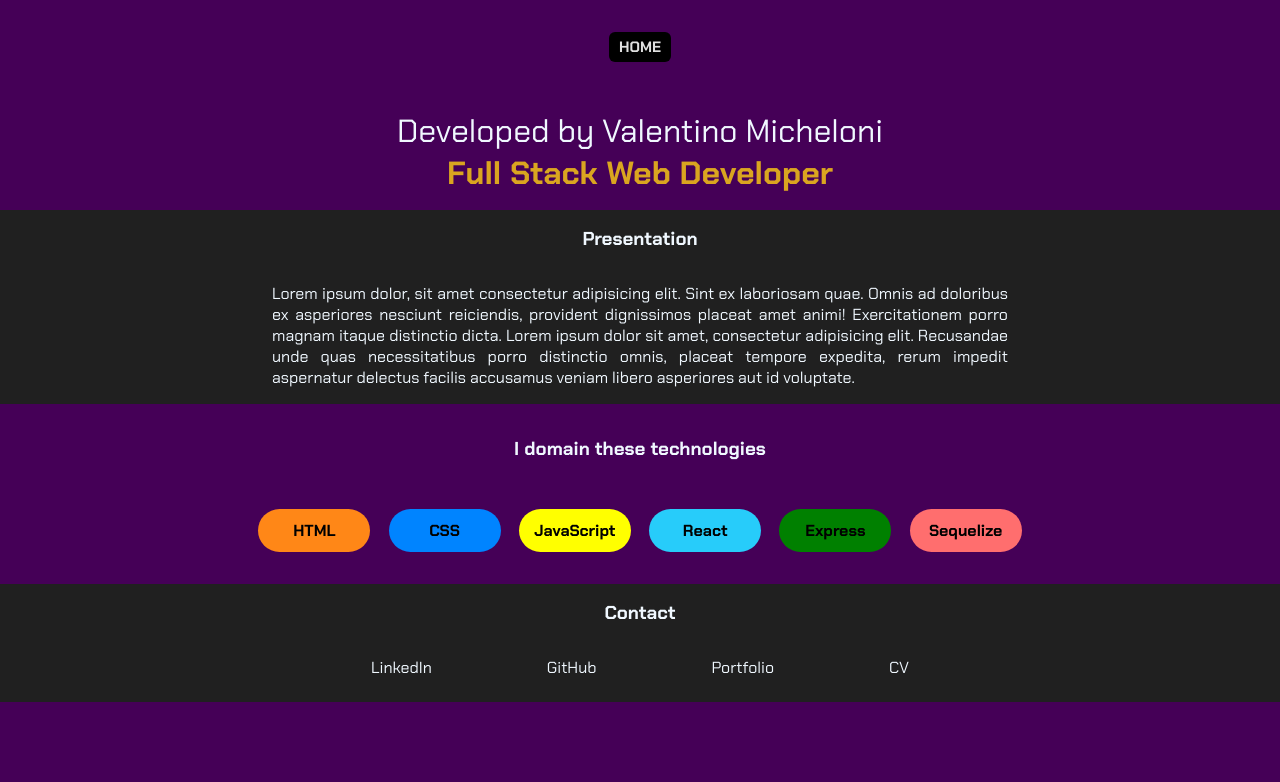
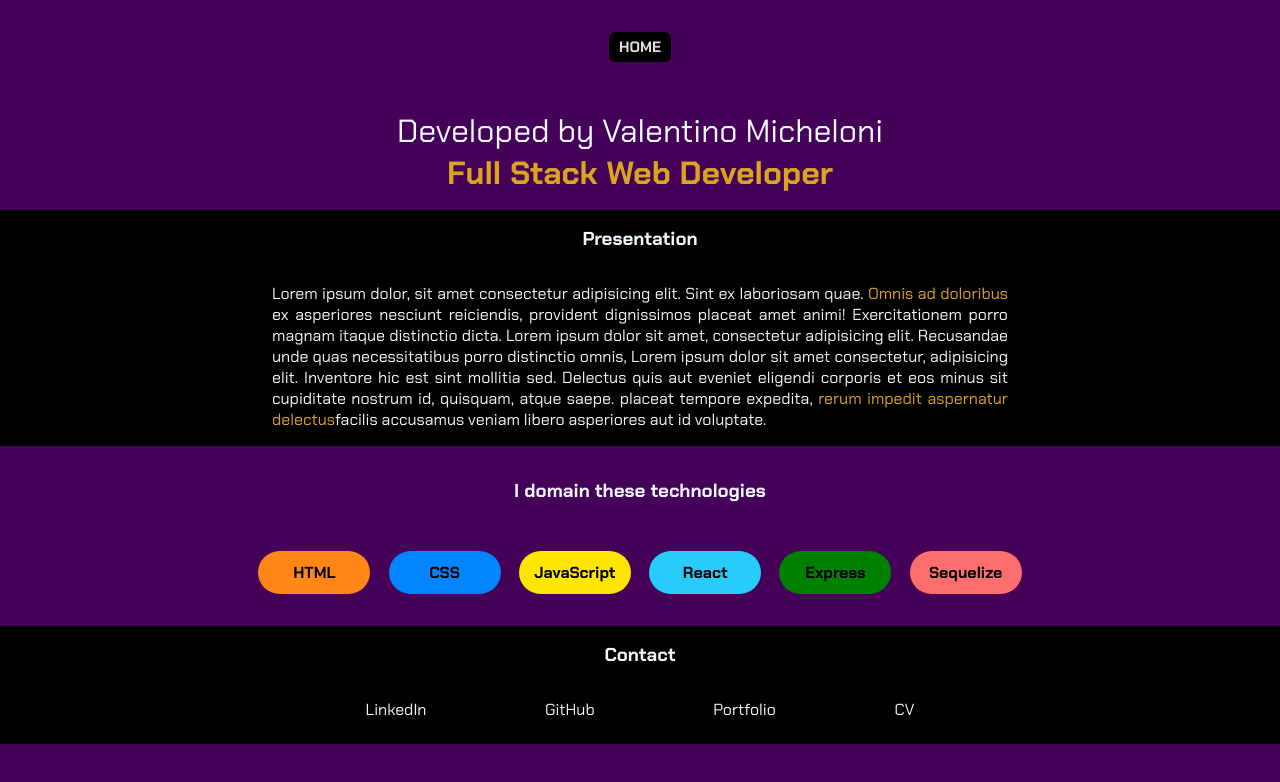
Before and after one commit to upon-X/pi-videogames, a React (Create React App) app in the folder client/: page /about in a window 1280 px wide. Shown: the top 782 px of the page. Built offline with nearby package versions, Linux system fonts and the light colour scheme.

Commit message:
cambios css

```diff
--- a/client/src/components/About/About.jsx
+++ b/client/src/components/About/About.jsx
@@ -19,12 +19,14 @@ export default function About() {
                 </h3>
                 <p className={styles.text}>
                     Lorem ipsum dolor, sit amet consectetur adipisicing elit.
-                    Sint ex laboriosam quae. Omnis ad doloribus ex asperiores
+                    Sint ex laboriosam quae. <span className={styles.colorGolden}>Omnis ad doloribus</span> ex asperiores
                     nesciunt reiciendis, provident dignissimos placeat amet
                     animi! Exercitationem porro magnam itaque distinctio dicta.
                     Lorem ipsum dolor sit amet, consectetur adipisicing elit.
-                    Recusandae unde quas necessitatibus porro distinctio omnis,
-                    placeat tempore expedita, rerum impedit aspernatur delectus
+                    Recusandae unde quas necessitatibus porro distinctio omnis, Lorem ipsum dolor sit amet consectetur,
+                    adipisicing elit. Inventore hic est sint mollitia sed. Delectus quis aut eveniet eligendi corporis
+                    et eos minus sit cupiditate nostrum id, quisquam, atque saepe.
+                    placeat tempore expedita, <span className={styles.colorGolden}>rerum impedit aspernatur delectus</span>
                     facilis accusamus veniam libero asperiores aut id voluptate.
                 </p>
             </div>
@@ -78,6 +80,6 @@ export default function About() {
                     </div>
                 </div>
             </div>
-        </div>
+        </div >
     )
 }
--- a/client/src/components/About/about.module.css
+++ b/client/src/components/About/about.module.css
@@ -4,6 +4,10 @@
     --color3: #450057;
     --color4: #f0f8ff;
     --colorblacklight: rgb(32, 32, 32);
+}
+
+.colorGolden {
+    color: var(--colorGolden);
 }
 
 .text,
@@ -65,7 +69,7 @@
 .contact,
 .presentation {
     margin: 1rem 0;
-    background-color: var(--colorblacklight);
+    background-color: black;
 }
 
 .title {
@@ -109,24 +113,48 @@
     background-color: #ff8717;
 }
 
+.html:hover {
+    text-shadow: 0 0 30px rgba(255, 255, 255, 1), 0 0 40px #ff8717, 0 0 70px #ff8717, 0 0 80px #ff8717, 0 0 100px #ff8717;
+}
+
 .css {
     background-color: #0084ff;
 }
 
+.css:hover {
+    text-shadow: 0 0 30px rgba(255, 255, 255, 1), 0 0 40px #0084ff, 0 0 70px #0084ff, 0 0 80px #0084ff, 0 0 100px #0084ff;
+}
+
 .js {
-    background-color: yellow;
+    background-color: #ffe600;
+}
+
+.js:hover {
+    text-shadow: 0 0 30px rgba(255, 255, 255, 1), 0 0 40px #ffe600, 0 0 70px #ffe600, 0 0 80px #ffe600, 0 0 100px #ffe600;
 }
 
 .react {
     background-color: #27ccfa;
 }
 
+.react:hover {
+    text-shadow: 0 0 30px rgba(255, 255, 255, 1), 0 0 40px #27ccfa, 0 0 70px #27ccfa, 0 0 80px #27ccfa, 0 0 100px #27ccfa;
+}
+
 .express {
-    background-color: green;
+    background-color: #008000;
+}
+
+.express:hover {
+    text-shadow: 0 0 30px rgba(255, 255, 255, 1), 0 0 40px #008000, 0 0 70px #008000, 0 0 80px #008000, 0 0 100px #008000;
 }
 
 .sequelize {
     background-color: #ff6e6e;
+}
+
+.sequelize:hover {
+    text-shadow: 0 0 30px rgba(255, 255, 255, 1), 0 0 40px #ff6e6e, 0 0 70px #ff6e6e, 0 0 80px #ff6e6e, 0 0 100px #ff6e6e;
 }
 
 .redes {
@@ -139,9 +167,12 @@
 .redes a {
     color: var(--color4);
     text-decoration: none;
-    transition: ease-in-out 0.15s;
+    transition: ease-in-out 0.1s;
+    padding: 0.5rem;
+    border: 1px solid transparent;
 }
 
 .redes a:hover {
     color: var(--colorGolden);
+    border-color: var(--colorGolden);
 }
--- a/client/src/components/Detail/Detail.jsx
+++ b/client/src/components/Detail/Detail.jsx
@@ -16,8 +16,8 @@ export default function Details() {
     }
 
     {/* Con esto saco los <p> </p> <br /> que trae la descripcion*/ }
-    // const description = detail.description || detail.description_raw;
-    // const textWithoutTags = description.replace(/<\/?p>|<br\s?\/?>/g, '');
+    const description = detail.description || detail.description_raw;
+    const textWithoutTags = description.replace(/<\/?p>|<br\s?\/?>/g, '');
 
     return (
         <div className={styles.details}>
@@ -36,9 +36,9 @@ export default function Details() {
                     </p>
                     <p className={styles.genres_detail}>Genres: {detail.genres?.map(g => g.name).join(' - ')}</p>
                     <p className={styles.rating_detail}>Rating: {detail.rating}</p>
-                    <p className={styles.description_detail}>Description:
-                        {detail.description || detail.description_raw}
-                        {/* {textWithoutTags} */}
+                    <p className={styles.description_detail}>
+                        {/* {detail.description || detail.description_raw} */}
+                        {textWithoutTags}
                     </p>
                 </div>
             </div>
```
